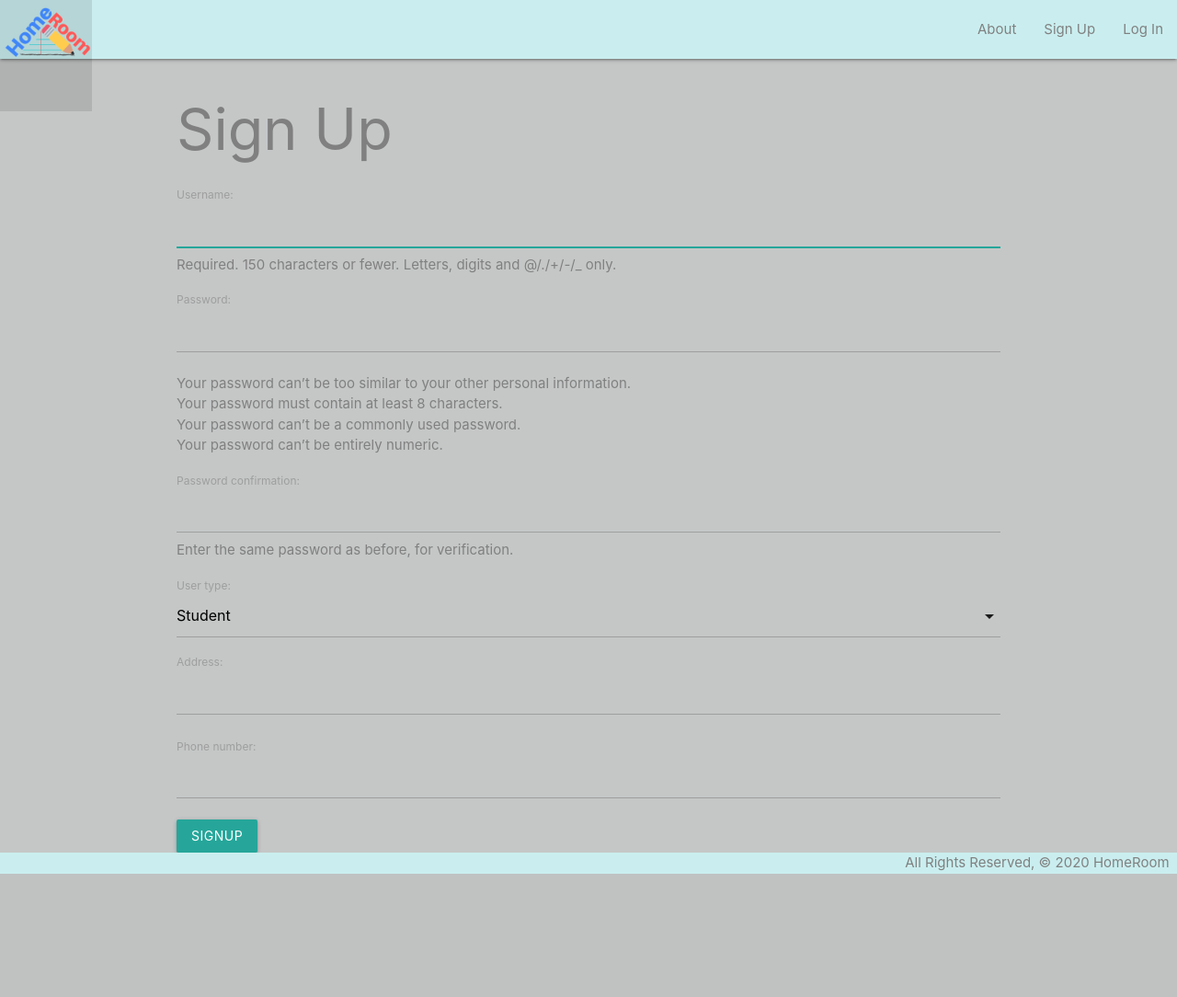
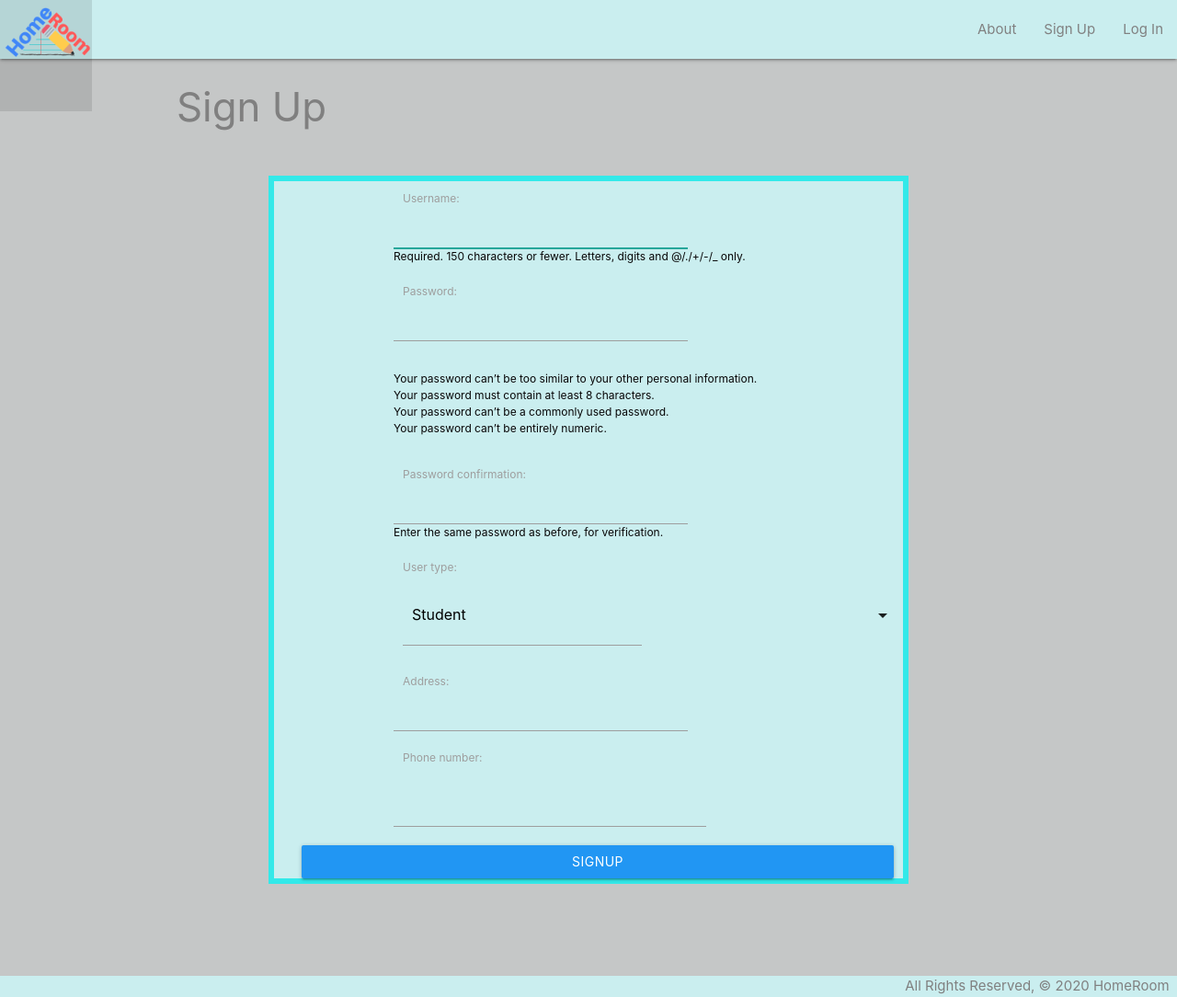
Before and after one commit to MarcialBot/HomeRoom, a Django app: page /accounts/signup/ in a window 1280 px wide. Shown: the whole page at 92% size. Before the commit the page ends 950 px from the top, so only its background shows below. Run offline with Django 3.2, Linux system fonts and the light colour scheme.

Commit message:
Add styling to fields and button in css and signup

```diff
--- a/main_app/static/css/style.css
+++ b/main_app/static/css/style.css
@@ -22,6 +22,93 @@ nav li a {
     flex-direction: row;
 }
 
+form{
+    display: flex;
+    flex-direction: column; /* default */
+    color: rgb(8, 7, 8);
+    font-size: 12px;
+    padding: 10px 0px 0px 20px;
+
+}
+
+div.column{
+    margin: 50px 100px 100px 100px;
+}
+
+span.helptext{
+    display: flex;
+    flex-direction: column;
+}
+
+label {
+    text-align: left;
+    padding: 0px 10px 0px 10px;
+    display: flex;
+}
+
+ p {
+     margin: 0px 0px 20px 100px;
+ }
+
+ li {
+     display: flex;
+     flex-direction:column;
+     padding: 0px 0px 0px 100px;
+ }
+
+#id_username {
+    margin: 0;
+    padding: 0px 10px 0px 10px;
+    width: 40vh;
+    box-sizing: border-box;
+
+}
+
+#id_password1 {
+     margin: 0px ;
+     padding: 0px 10px 0px 0px;
+     width: 40vh;
+     box-sizing: border-box;
+}
+
+#id_password2 {
+    margin: 0;
+    padding: 10px;
+    width: 40vh;
+    box-sizing: border-box;
+}
+
+#id_address {
+    margin: 0;
+    padding: 10px;
+    width: 40vh;
+    box-sizing: border-box;
+}
+
+
+#id_phone_number{
+    margin: 0;
+    padding: 10px;
+    width: 40vh;
+}
+
+
+div.select-wrapper{
+    padding:10px;
+}
+
+
+input.select-dropdown.dropdown-trigger{
+    margin: 0;
+    padding: 10px;
+    width: 30vh;
+}
+
+
+ svg.caret {
+    position: absolute;
+ }
+
 
 footer.page-footer {
     background-color: #CAEEEF;
--- a/main_app/templates/registration/signup.html
+++ b/main_app/templates/registration/signup.html
@@ -1,17 +1,18 @@
 {% extends 'base.html' %}
 {% block content %}
 
-<h1>Sign Up</h1>
+
 
 {% if error_message %}<p class="red-text">{{ error_message }}</p>{% endif %}
-
-<form method="post" action="{% url 'signup' %}">
+<h3 class="title is-size3">Sign Up</h3>
+<div class="column" input="s2 col" style=" padding: 0 10px; border: 6px solid #33e9e9; background-color: #CAEEEF;">
+    <form method="post" action="{% url 'signup' %}">
     {% csrf_token %}
     {{ form.as_p }}
     {{ profile_form.as_p }}
-    <input type="submit" class="btn" value="signup">
+    <input type="submit" class="btn blue" value="signup">
 </form>
-
+</div>
 <script>
     let selectElement = document.getElementById('id_user_type');
 
```
